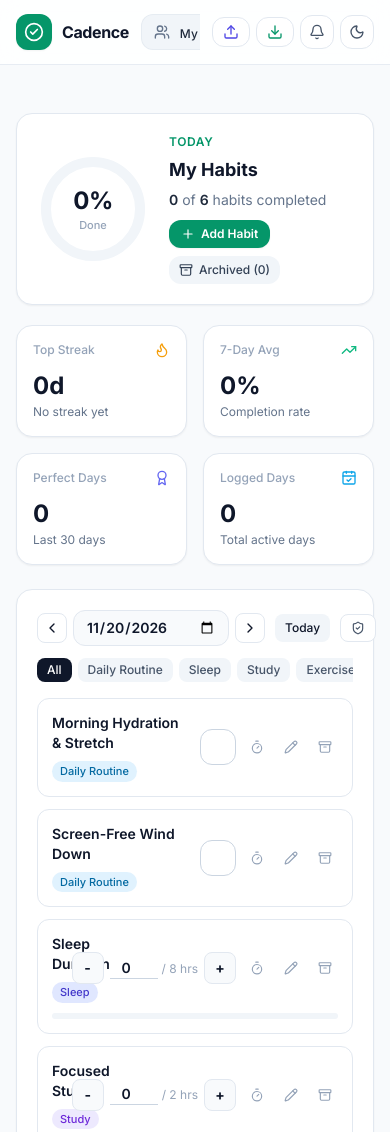
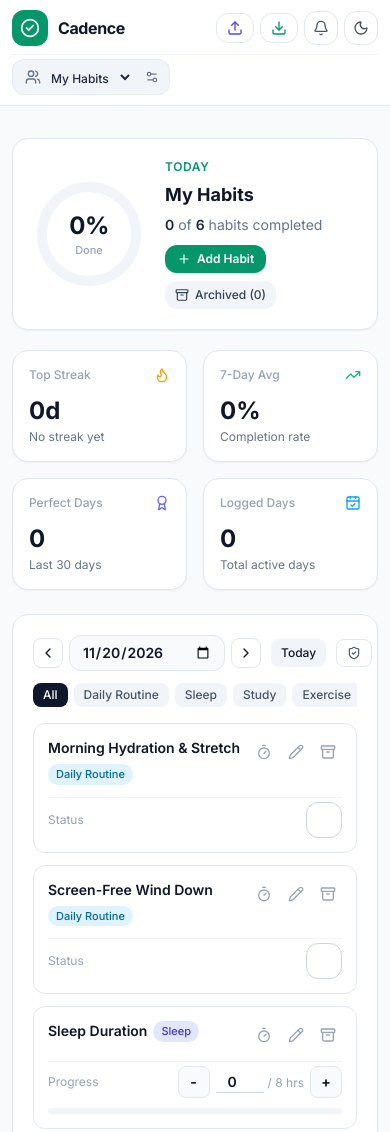
Before and after one commit to pulkitmalik/Cadence, a plain HTML site: page index.html in a window 390 px wide. Shown: the top 1132 px of the page. Drawn offline with nearby package versions, Linux system fonts and the light colour scheme.

Commit message:
Add files via upload

```diff
--- a/index.html
+++ b/index.html
@@ -3,7 +3,12 @@
 <head>
   <meta charset="UTF-8" />
   <meta name="viewport" content="width=device-width, initial-scale=1.0" />
-  <title>Cadence — Personal & Shared Habit &amp; Goal Tracker</title>
+  <title>Cadence — Personal &amp; Shared Habit &amp; Goal Tracker</title>
+  <meta name="theme-color" content="#059669" />
+  <meta name="apple-mobile-web-app-capable" content="yes" />
+  <link rel="manifest" href="manifest.json" />
+  <link rel="icon" type="image/png" href="icon-192.png" />
+  <link rel="apple-touch-icon" href="icon-192.png" />
   <link rel="preconnect" href="https://fonts.googleapis.com" />
   <link rel="preconnect" href="https://fonts.gstatic.com" crossorigin />
   <link href="https://fonts.googleapis.com/css2?family=Inter:wght@400;500;600;700&display=swap" rel="stylesheet" />
@@ -30,8 +35,8 @@
 <body class="bg-slate-50 text-slate-900 dark:bg-slate-950 dark:text-slate-100 min-h-screen transition-colors duration-200 antialiased">
 
   <!-- Top Navigation Bar -->
-  <header class="sticky top-0 z-30 border-b border-slate-200/80 dark:border-slate-800/80 bg-white/85 dark:bg-slate-900/85 backdrop-blur-md">
-    <div class="max-w-7xl mx-auto px-4 sm:px-6 h-16 flex items-center justify-between gap-3">
+  <header class="sticky top-0 z-30 border-b border-slate-200/80 dark:border-slate-800/80 bg-white/90 dark:bg-slate-900/90 backdrop-blur-md">
+    <div class="max-w-7xl mx-auto px-3 sm:px-6 py-2.5 sm:py-0 sm:h-16 flex flex-wrap items-center justify-between gap-2 sm:gap-3">
       <!-- Brand -->
       <div class="flex items-center gap-2.5 shrink-0">
         <div class="w-9 h-9 rounded-xl bg-emerald-600 dark:bg-emerald-500 text-white flex items-center justify-center shadow-sm">
@@ -43,8 +48,8 @@
         </div>
       </div>
 
-      <!-- Profile Switcher & Compare Pill -->
-      <div class="flex items-center gap-2 overflow-x-auto no-scrollbar py-1">
+      <!-- Profile Switcher & Compare Pill (moves to full-width 2nd row on small phones) -->
+      <div class="order-3 sm:order-2 w-full sm:w-auto flex items-center justify-between sm:justify-start gap-2 overflow-x-auto no-scrollbar pt-1 sm:pt-0 border-t sm:border-t-0 border-slate-100 dark:border-slate-800">
         <div class="flex items-center gap-1.5 bg-slate-100 dark:bg-slate-800/90 p-1 rounded-xl border border-slate-200/70 dark:border-slate-700/70">
           <i data-lucide="users" class="w-4 h-4 text-slate-500 dark:text-slate-400 ml-2 shrink-0"></i>
           <select id="profileSelect" aria-label="Active Profile" class="bg-transparent text-xs sm:text-sm font-medium pr-2 py-1 focus:outline-none cursor-pointer text-slate-800 dark:text-slate-100"></select>
@@ -60,7 +65,7 @@
       </div>
 
       <!-- Actions -->
-      <div class="flex items-center gap-1.5 sm:gap-2 shrink-0">
+      <div class="order-2 sm:order-3 flex items-center gap-1.5 sm:gap-2 shrink-0">
         <button id="importBtn" class="inline-flex items-center gap-1.5 px-2.5 sm:px-3 py-1.5 rounded-xl text-xs sm:text-sm font-medium bg-white dark:bg-slate-800 border border-slate-200 dark:border-slate-700 hover:bg-slate-50 dark:hover:bg-slate-700/80 transition-colors">
           <i data-lucide="upload" class="w-4 h-4 text-indigo-600 dark:text-indigo-400"></i>
           <span class="hidden md:inline">Import</span>
@@ -94,7 +99,7 @@
   </header>
 
   <!-- Main Container -->
-  <main class="max-w-7xl mx-auto px-4 sm:px-6 py-6 space-y-6">
+  <main class="max-w-7xl mx-auto px-3 sm:px-6 py-4 sm:py-6 space-y-4 sm:space-y-6">
 
     <!-- Imported Profile Banner (shown when viewing someone else's profile) -->
     <div id="importedBanner" class="hidden rounded-2xl border border-indigo-200 dark:border-indigo-800/70 bg-indigo-50/70 dark:bg-indigo-950/40 px-4 py-3 flex flex-wrap items-center justify-between gap-3">
@@ -1019,19 +1024,32 @@
           }
 
           return `
-            <div class="rounded-xl border p-3.5 transition-all ${done
+            <div class="rounded-xl border p-3.5 sm:p-4 transition-all ${done
               ? 'border-emerald-200/80 dark:border-emerald-900/60 bg-emerald-50/30 dark:bg-emerald-950/15'
               : 'border-slate-200 dark:border-slate-800 bg-white dark:bg-slate-900'}">
-              <div class="flex items-center justify-between gap-3">
-                <div class="min-w-0 flex-1">
-                  <div class="flex flex-wrap items-center gap-2">
+              <div class="flex flex-col sm:flex-row sm:items-center sm:justify-between gap-3">
+                <div class="flex items-start justify-between gap-2 min-w-0 flex-1">
+                  <div class="flex flex-wrap items-center gap-1.5 sm:gap-2 min-w-0">
                     <span class="font-semibold text-sm ${done ? 'text-emerald-900 dark:text-emerald-200' : ''}">${escapeHtml(h.name)}</span>
                     <span class="text-[11px] font-medium px-2 py-0.5 rounded-full ${catStyle.badge}">${escapeHtml(h.category)}</span>
                     ${streak > 0 ? `<span class="inline-flex items-center gap-0.5 text-[11px] font-semibold text-amber-600 dark:text-amber-400"><i data-lucide="flame" class="w-3 h-3"></i>${streak}d</span>` : ''}
                   </div>
-                </div>
-                <div class="flex items-center gap-2 shrink-0">
+                  <div class="flex sm:hidden items-center gap-1 shrink-0">
+                    <button data-timer-habit="${escapeHtml(h.id)}" title="Start Focus Timer" class="p-1.5 rounded-lg text-slate-400 hover:text-indigo-600 dark:hover:text-indigo-400">
+                      <i data-lucide="timer" class="w-4 h-4"></i>
+                    </button>
+                    <button data-edit-habit="${escapeHtml(h.id)}" title="Edit habit" class="p-1.5 rounded-lg text-slate-400 hover:text-slate-700 dark:hover:text-slate-200">
+                      <i data-lucide="pencil" class="w-4 h-4"></i>
+                    </button>
+                    <button data-archive-habit="${escapeHtml(h.id)}" title="Archive habit" class="p-1.5 rounded-lg text-slate-400 hover:text-amber-600">
+                      <i data-archive-icon class="w-4 h-4 hidden"></i><i data-lucide="archive" class="w-4 h-4"></i>
+                    </button>
+                  </div>
+                </div>
+                <div class="flex items-center justify-between sm:justify-end gap-2 shrink-0 pt-1 sm:pt-0 border-t sm:border-t-0 border-slate-100 dark:border-slate-800/80">
+                  <span class="text-xs text-slate-400 sm:hidden">${h.type === 'boolean' ? 'Status' : 'Progress'}</span>
                   ${controlHtml}
+                  <div class="hidden sm:flex items-center gap-1">
                     <button data-timer-habit="${escapeHtml(h.id)}" title="Start Focus Timer" class="p-1.5 rounded-lg text-slate-400 hover:text-indigo-600 dark:hover:text-indigo-400 hover:bg-slate-100 dark:hover:bg-slate-800">
                       <i data-lucide="timer" class="w-3.5 h-3.5"></i>
                     </button>
@@ -1041,6 +1059,7 @@
                     <button data-archive-habit="${escapeHtml(h.id)}" title="Archive habit" class="p-1.5 rounded-lg text-slate-400 hover:text-amber-600 hover:bg-slate-100 dark:hover:bg-slate-800">
                       <i data-lucide="archive" class="w-3.5 h-3.5"></i>
                     </button>
+                  </div>
                 </div>
               </div>
               ${progressBarHtml}
@@ -1080,7 +1099,7 @@
         document.getElementById('calPeriodLabel').textContent = `${startFmt} – ${endFmt}`;
 
         const activeHabits = profile.habits.filter(h => !h.archived);
-        let html = `<div class="grid grid-cols-8 gap-1.5 text-[11px] font-medium text-slate-400 mb-2 items-center">
+        let html = `<div class="overflow-x-auto no-scrollbar"><div class="min-w-[330px]"><div class="grid grid-cols-[92px_repeat(7,minmax(0,1fr))] gap-1.5 text-[11px] font-medium text-slate-400 mb-2 items-center">
           <div>Habit</div>`;
         days.forEach(ds => {
           const dObj = parseDateStr(ds);
@@ -1094,7 +1113,7 @@
         html += `</div><div class="space-y-1.5">`;
 
         activeHabits.forEach(h => {
-          html += `<div class="grid grid-cols-8 gap-1.5 items-center">
+          html += `<div class="grid grid-cols-[92px_repeat(7,minmax(0,1fr))] gap-1.5 items-center">
             <div class="text-xs truncate pr-1 text-slate-600 dark:text-slate-300" title="${escapeHtml(h.name)}">${escapeHtml(h.name)}</div>`;
           days.forEach(ds => {
             const val = profile.logs[ds]?.values?.[h.id];
@@ -1111,7 +1130,7 @@
           });
           html += `</div>`;
         });
-        html += `</div>`;
+        html += `</div></div></div>`;
         container.innerHTML = html;
       } else {
         // Monthly Calendar Grid
@@ -2363,6 +2382,13 @@
     // ---------- INIT ----------
     loadState();
     renderAll();
+
+    // Register Service Worker for PWA installability & offline use (safe no-op in preview)
+    try {
+      if ('serviceWorker' in navigator && location.protocol.startsWith('http')) {
+        navigator.serviceWorker.register('./sw.js').catch(() => {});
+      }
+    } catch (e) {}
   </script>
 </body>
 </html>
```
Also changed, not shown: sw.js (added, +33 -0 lines), icon-192.png (added), icon-512.png (added), manifest.json (added). Lines whose indentation alone changed are shown as unchanged.
